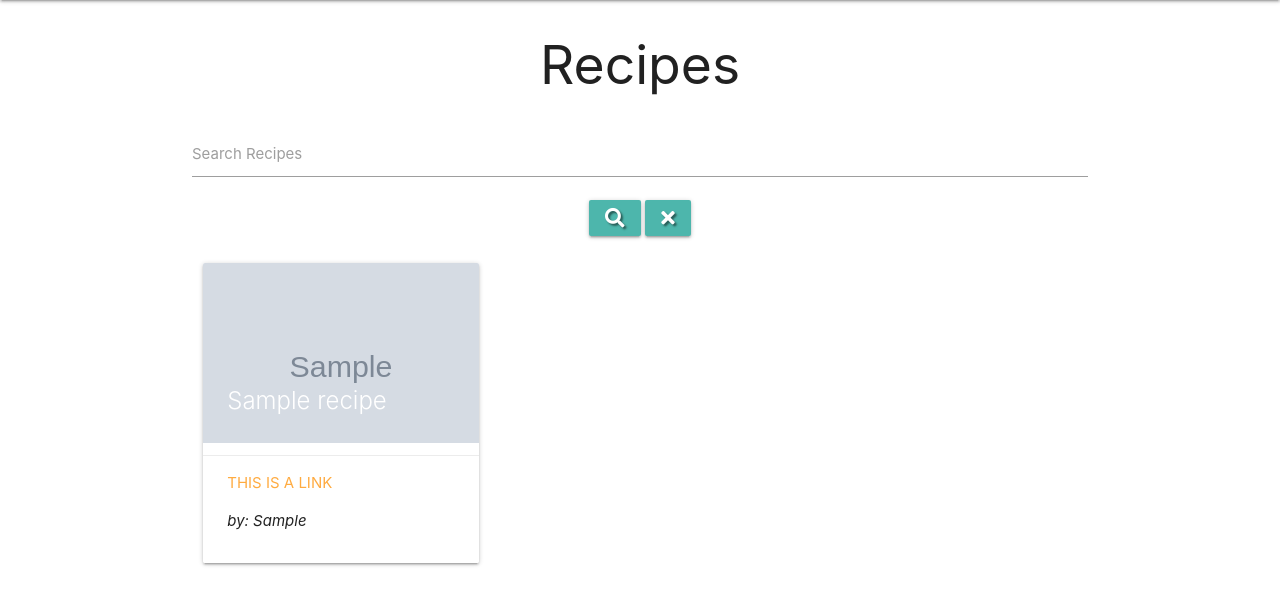
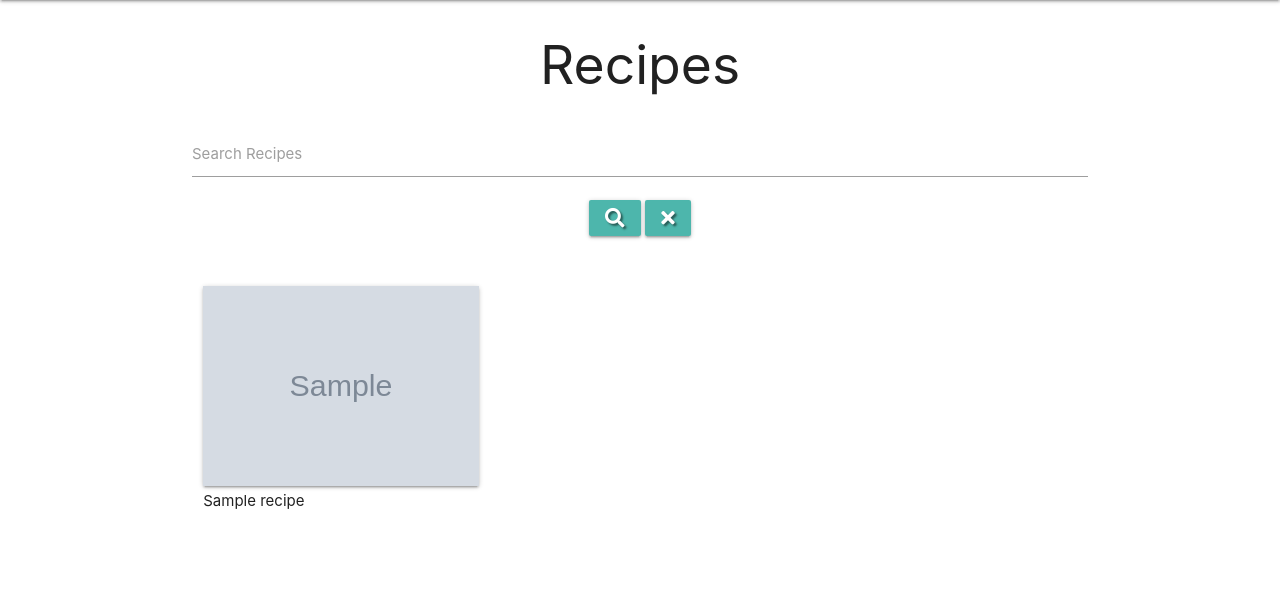
Before and after one commit to upeshp/MS3_EasyDinner, a Flask app: page / in a window 1280 px wide. Shown: the part 64-669 px from the top of the page. Run offline with Flask 2, Linux system fonts and the light colour scheme; grey boxes marked "Sample" are stand-in pictures; a database or web service that is not in the repository returns one stand-in record (values such as "Sample title"); some libraries are stand-ins or nearby versions.

Commit message:
Style: changed format of recipe cards for better presentation on recipes.html, style.css updated for this styling

```diff
--- a/static/css/style.css
+++ b/static/css/style.css
@@ -1,3 +1,42 @@
 .text-shadow {
     text-shadow: 2px 2px 2px rgba(0, 0, 0, 0.5);
 }
+
+/* STYLING FOR RECIPE CARDS */
+
+.recipe-container {
+    line-height: 0;
+}
+
+.recipe-image {
+    width: 100%;
+    height: 100%;
+    display: block;
+    margin: 0;
+}
+
+/* .card-panel {
+    -webkit-transition: -webkit-box-shadow .25s;
+    transition: -webkit-box-shadow .25s;
+    transition: box-shadow .25s;
+    transition: box-shadow .25s, -webkit-box-shadow .25s;
+    padding: 0px;
+    margin: 2rem 0 1rem 0;
+    border-radius: 2px;
+    background-color: #fff;
+} */
+
+.card {
+    position: relative;
+    margin: 2rem 0 1rem 0;
+    background-color: #fff;
+    -webkit-transition: -webkit-box-shadow .25s;
+    transition: -webkit-box-shadow .25s;
+    transition: box-shadow .25s;
+    transition: box-shadow .25s, -webkit-box-shadow .25s;
+    border-radius: 2px;
+}
+
+.card.small {
+    height: 200px;
+}
--- a/templates/recipes.html
+++ b/templates/recipes.html
@@ -3,7 +3,7 @@
 
     <h2 class="center-align">Recipes</h2>
 
-
+        <!-- Search -->
         <form action="{{ url_for('search') }}" method="POST" class="col s12">
             <div class="row center-align">
                 <div class="input-field col s12">
@@ -20,42 +20,22 @@
             </div>
         </form>
 
-        <!-- <div class="collapse" id="search-nav"> -->
-            <!-- <form class="navbar-left navbar-form nav-search ml-md-3 mr-md-3" action=""> -->
-                <!-- <div class="input-group"> -->
-                    <!-- <input type="text" placeholder="Search ..." class="form-control"> -->
-                    <!-- <div class="input-group-append"> -->
-                        <!-- <button type="submit" class="btn btn-search"> -->
-                            <!-- <i class="fas fa-search"></i> -->
-                        <!-- </button> -->
-                    <!-- </div> -->
-                <!-- </div> -->
-            <!-- </form> -->
-        <!-- </div> -->
-
+        <!-- Recipes -->
     {% if recipes|length > 0 %}
     <div class="row">
         {% for recipe in recipes %}
-        <div class="col s12 m4">
+        <div class="col s12 m4 recipe-container">
             <div class="card small">
-                <div class="card-image">
-                    <a href="{{ url_for('recipe_details', recipe_id=recipe._id) }}"><img src="{{ recipe.recipe_image }}"></a>
-                    <span class="card-title">{{ recipe.recipe_name }}</span>
-                </div>
-                <div class="card-content">
-                    <p>{{ recipe.recipe_name }}</p>
-                </div>
-                <div class="card-action">
-                    <a href="#">This is a link</a>
-                    <p><em>by: {{ recipe.recipe_addedby }}</em></p>
-                </div>
+                <a href="{{ url_for('recipe_details', recipe_id=recipe._id) }}">
+                    <img class="recipe-image" src="{{ recipe.recipe_image }}">
+                </a>
             </div>
+            <p>{{ recipe.recipe_name }}</p>
         </div>
         {% endfor %}
     </div>
     {% else %}
-        <h2 class="red-text">No results found!</h2>
+        <h2 class="red-text center-align">No results found!</h2>
     {% endif %}
 
-
 {% endblock %}
```
